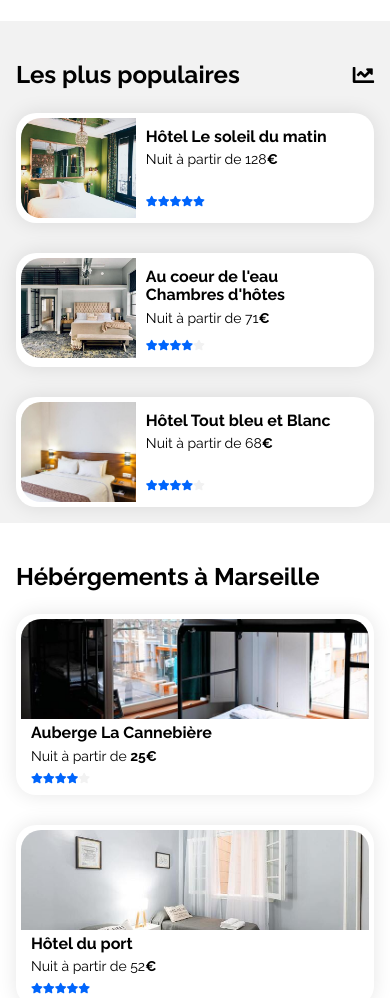
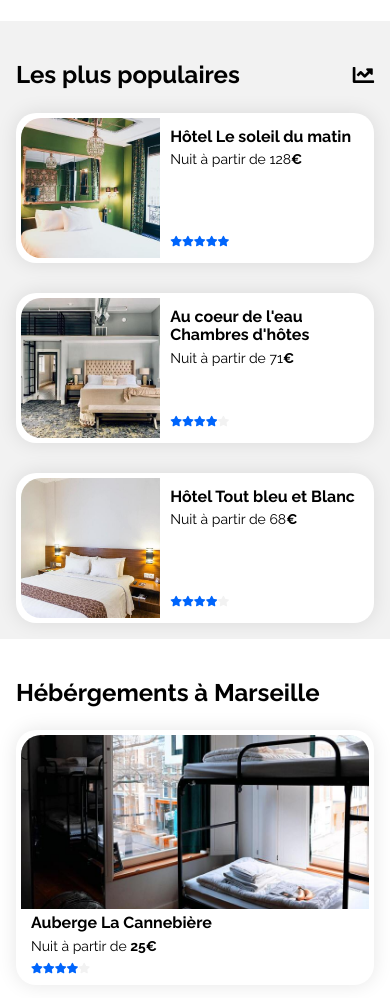
Before and after one commit to Nabil-Y/NabilYassine_2_29012022, a plain HTML site: page index.html in a window 390 px wide. Shown: the part 720-1718 px from the top of the page. Drawn offline with Linux system fonts and the light colour scheme.

Commit message:
Complete responsive image sizes for Hébérgements section

```diff
--- a/css/style.css
+++ b/css/style.css
@@ -250,7 +250,8 @@ form button:hover {
     border-top-left-radius: 20px;
     border-top-right-radius: 20px;
     width: 100%;
-    height: 100px;
+    aspect-ratio: 2 / 1;
+    min-height: 120px;
 }
 
 .carte h4,
@@ -302,6 +303,7 @@ aside :last-child {
     border-bottom-left-radius: 20px;
     width: 33%;
     aspect-ratio: 1;
+    min-height: 140px;
 }
 
 
@@ -463,19 +465,25 @@ aside :last-child {
         width: 100%;
     }
 
+    .carte img {
+        max-height: 250px;
+    }
+
     .aside-carte a {
         flex-direction: row;
     }
 
     .aside-right {
-        width: 67%;
+        width: 60%;
     }
 
     .aside-carte img {
         border-radius: 0;
         border-top-left-radius: 20px;
         border-bottom-left-radius: 20px;
-        width: 33%;
+        width: 40%;
+        height: 100%;
+        max-height: 140px;
     }
 
 }
```
